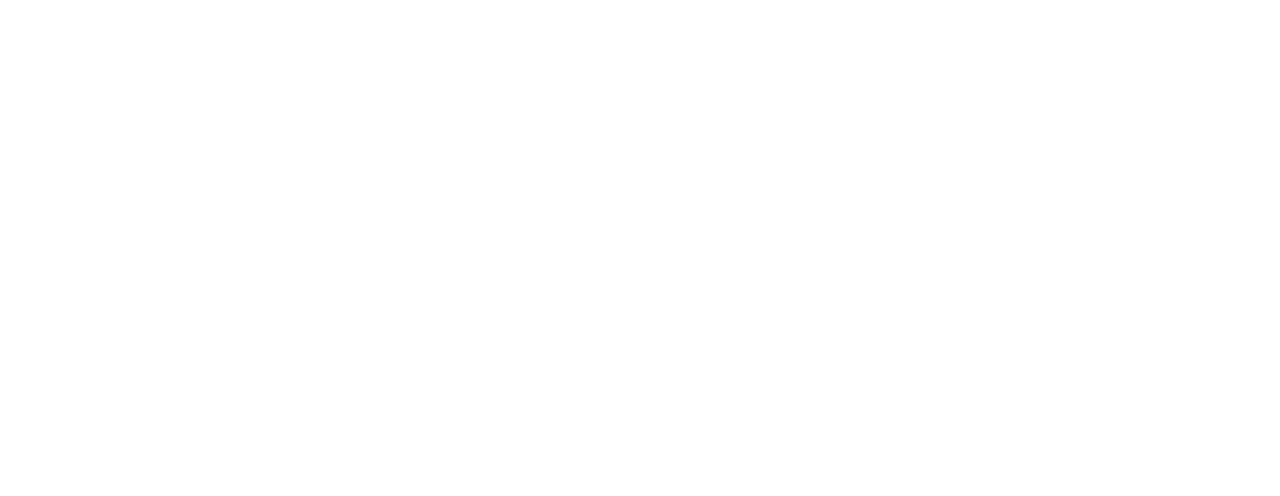
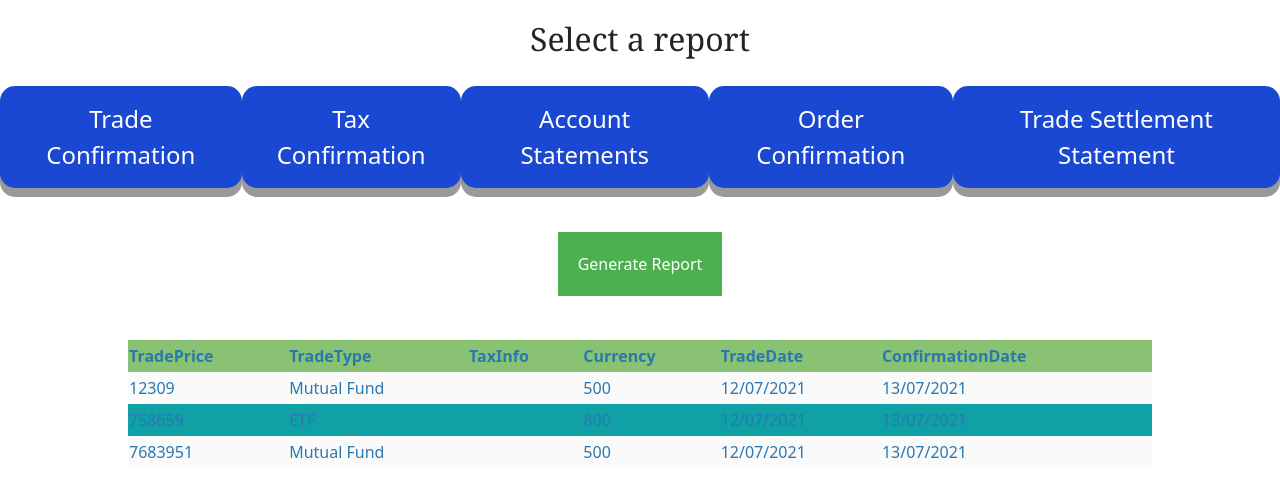
Before and after one commit to saxenabhishek/fs5group3-capstone, an Angular app: page /report in a window 1280 px wide. Before the commit this address led to /. Shown: the top 496 px of the page. Built offline with nearby package versions, Linux system fonts and the light colour scheme.

Commit message:
Client Report Activity files added

```diff
--- a/src/app/app.module.ts
+++ b/src/app/app.module.ts
@@ -7,6 +7,7 @@
 import { LoginPageComponent } from './login-page/login-page.component';
 import { RegisterPageComponent } from './register-page/register-page.component';
 import { PortfolioPageComponent } from './portfolio-page/portfolio-page.component';
+import { ReportPageComponent } from './report-page/report-page.component';
 
 @NgModule({
   declarations: [
@@ -14,7 +15,8 @@
     HomePageComponent,
     LoginPageComponent,
     RegisterPageComponent,
-    PortfolioPageComponent
+    PortfolioPageComponent,
+    ReportPageComponent
   ],
   imports: [
     BrowserModule,
--- /dev/null
+++ b/src/app/models/mock-report.ts
@@ -0,0 +1,14 @@
+export class MockReport {
+
+    constructor(
+        public tradePrice:number,
+        public tradeType:string,
+        public taxInfo:string,
+        public currency:number,
+        public tradeDate:string,
+        public confirmationDate:string,
+
+    ) {
+
+    }
+  }
--- /dev/null
+++ b/src/app/report-page/report-page.component.css
@@ -0,0 +1,120 @@
+body {
+    display: flex;
+    justify-content: center;
+    align-items: center;
+    height: 100vh;
+    margin: 0;
+}
+
+table {
+    color: #2879af;
+    width: 80%;
+    border-collapse: collapse;
+    border-spacing: 0;
+    margin-left: auto;
+    margin-right: auto;
+}
+
+
+
+td,
+th {
+    height: 2em;
+}
+
+
+
+th {
+    background-color: aquamarine;
+    background: #8ac273;
+    /* Darken header a bit */
+    font-weight: bold;
+}
+
+
+
+td {
+    background: #FAFAFA;
+}
+
+button {
+    color: #11bb90;
+}
+
+
+#nocars {
+    text-align: center;
+}
+
+
+
+/* color every other row differently */
+
+
+
+tbody tr:nth-child(even) td {
+    background: #0fa1a6;
+}
+
+.button-container {
+    display: flex;
+    justify-content: space-between;
+}
+
+#button2 {
+    display: inline-block;
+    padding: 15px 25px;
+    font-size: 24px;
+    cursor: pointer;
+    text-align: center;
+    text-decoration: none;
+    outline: none;
+    color: #fff;
+    background-color: #1a48d2;
+    border: none;
+    border-radius: 15px;
+    box-shadow: 0 9px #999;
+}
+
+.button2:hover {
+    background-color: #1e8ad2
+}
+
+.button2:active {
+    background-color: #3e8e41;
+    box-shadow: 0 5px #666;
+    transform: translateY(4px);
+}
+
+.button1 {
+    background-color: #4CAF50;
+    /* Green */
+    border: none;
+    color: white;
+    padding: 20px;
+    text-align: center;
+    text-decoration: none;
+    display: inline-block;
+    font-size: 16px;
+    margin: 4px 2px;
+    cursor: pointer;
+}
+
+.center {
+    text-align: center;
+
+}
+
+.cent {
+    display: flex;
+    justify-content: center;
+    align-items: center;
+    padding-top: 40px;
+    padding-bottom: 40px;
+}
+
+h2 {
+    font-family: Georgia;
+    padding-bottom: 20px;
+    padding-top: 20px;
+}
--- /dev/null
+++ b/src/app/report-page/report-page.component.html
@@ -0,0 +1,56 @@
+<!--
+<form>
+    <div class="form-group">
+        <label for="reportSelect">Choose a Report:</label>
+        <select id="reportSelect" [(ngModel)]="selectedReport" name="reportSelect" class="form-control">
+            <option *ngFor="let report of availableReports" [value]="report">
+               {{report}}
+            </option>
+        </select>
+
+    </div>
+</form>
+
+
+<div *ngIf="selectedReport">
+
+    <h3>You selected:{{selectedReport}}</h3>
+</div> -->
+<div class="center">
+    <h2>Select a report</h2>
+</div>
+
+<div class="button-container">
+    <button id="button2">Trade Confirmation</button>
+    <button id="button2">Tax Confirmation</button>
+    <button id="button2">Account Statements</button>
+    <button id="button2">Order Confirmation</button>
+    <button id="button2">Trade Settlement Statement</button>
+</div>
+<div class="cent">
+    <button class="button1" (click)="loadReport()">Generate Report</button>
+</div>
+<table *ngIf="reports.length">
+    <thead>
+        <tr>
+            <th>TradePrice</th>
+            <th>TradeType</th>
+            <th>TaxInfo</th>
+            <th>Currency</th>
+            <th>TradeDate</th>
+            <th>ConfirmationDate</th>
+        </tr>
+    </thead>
+    <tbody>
+        <tr *ngFor="let r of reports">
+            <td>{{r.tradePrice}}</td>
+            <td>{{r.tradeType}}</td>
+            <td>{{r.taxInfo}}</td>
+            <td>{{r.currency}}</td>
+            <td>{{r.tradeDate}}</td>
+            <td>{{r.confirmationDate}}</td>
+        </tr>
+    </tbody>
+</table>
+
+<div id="nobooks" *ngIf="!reports.length">There are no reports available</div>
--- /dev/null
+++ b/src/app/report-page/report-page.component.ts
@@ -0,0 +1,28 @@
+import { Component } from '@angular/core';
+import { ReportsService } from '../reports.service';
+import { MockReport } from '../models/mock-report';
+
+@Component({
+  selector: 'app-report-page',
+  templateUrl: './report-page.component.html',
+  styleUrls: ['./report-page.component.css']
+})
+export class ReportPageComponent {
+  reports: MockReport[] = [];
+  // availableReports:string[]=[
+  //   'Trade Confirmation',
+  //   'Account Statements',
+  //   'Tax Documents',
+  //   'Order Confirmation',
+  //   'Trade Settlement Statement'
+  // ];
+  selectedReport: string = "";
+  constructor(private reportsService: ReportsService) { }
+  ngOnInit() {
+    this.loadReport();
+  }
+
+  loadReport() {
+    this.reportsService.getReport().subscribe(data => this.reports = data);
+  }
+}
--- /dev/null
+++ b/src/app/reports.service.ts
@@ -0,0 +1,40 @@
+import { Injectable } from '@angular/core';
+import { MockReport } from './models/mock-report';
+import { Observable, of } from 'rxjs';
+
+@Injectable({
+  providedIn: 'root'
+})
+export class ReportsService {
+  reports:MockReport[]= [{
+    tradePrice: 12309,
+    tradeType: 'Mutual Fund',
+    taxInfo: '',
+    currency: 500,
+    tradeDate:'12/07/2021',
+    confirmationDate:'13/07/2021'
+}, {
+  tradePrice: 758659,
+  tradeType: 'ETF',
+  taxInfo: '',
+  currency: 800,
+  tradeDate:'12/07/2021',
+  confirmationDate:'13/07/2021'
+},
+{
+  tradePrice: 7683951,
+  tradeType: 'Mutual Fund',
+  taxInfo: '',
+  currency: 500,
+  tradeDate:'12/07/2021',
+  confirmationDate:'13/07/2021'
+}
+
+];
+getReport(): Observable<MockReport[]>
+{
+return of(this.reports);
+}
+
+  constructor() { }
+}
```
Also changed, not shown: src/app/app-routing.module.ts (+6 -1 lines), 2 other files (tests, documents, lock files or other folders).
